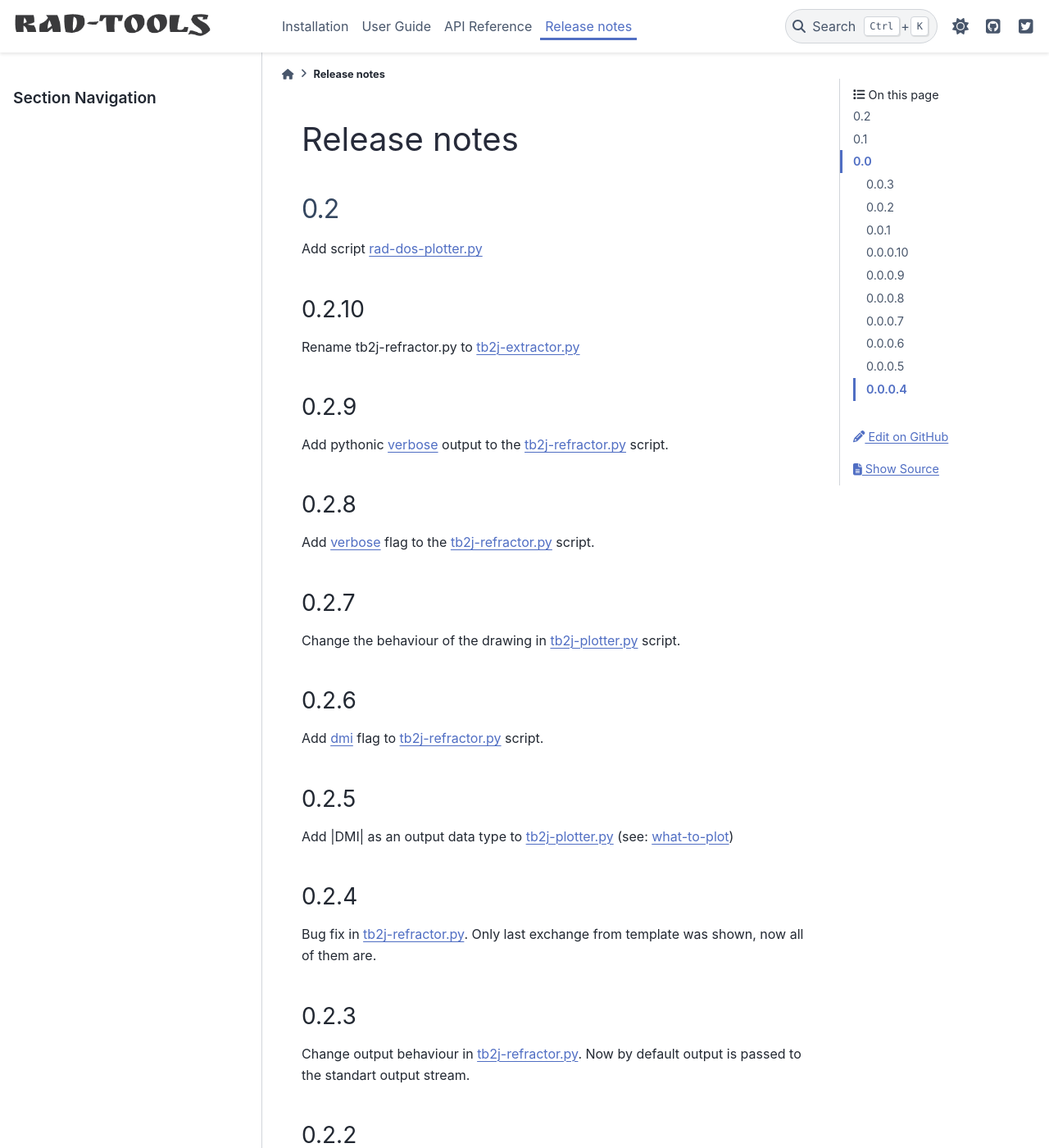
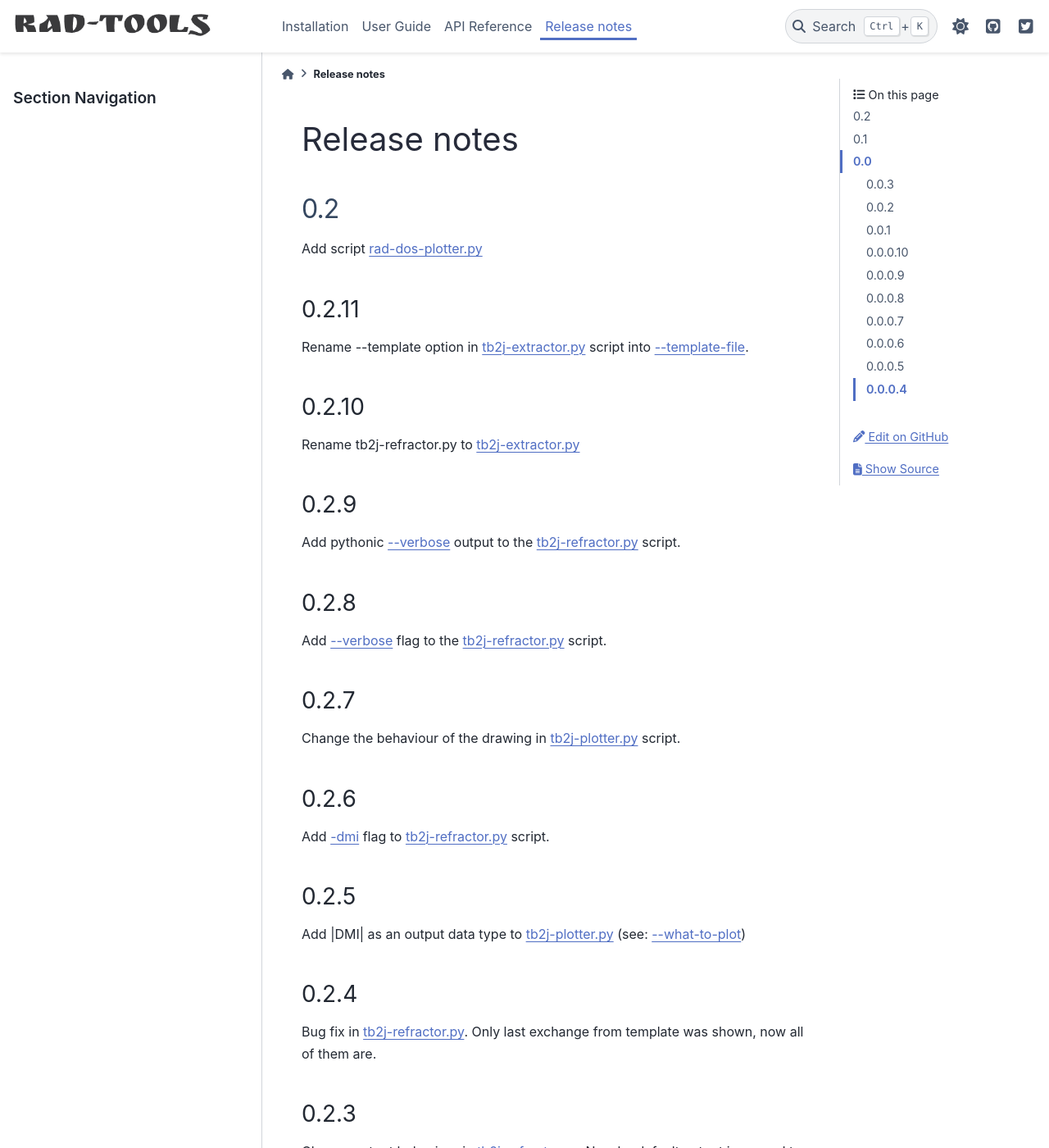
Before and after one commit to adrybakov/rad-tools, a Sphinx documentation site: the page built from docs/source/release-notes.rst, in a window 1280 px wide and 1400 px high. Shown: the whole window at 82% size. Built offline with Sphinx 7.4.7 and the PyData theme 0.15.4, drawn with Linux system fonts in a browser that asks for light colours; some of the changed text lies outside the part shown.

Commit message:
Prepare for the 0.2.11 release

```diff
--- a/docs/source/release-notes.rst
+++ b/docs/source/release-notes.rst
@@ -6,18 +6,24 @@ Release notes
 ===
 Add script :ref:`rad-dos-plotter.py <rad-dos-plotter>`
 
+0.2.11
+------
+Rename --template option in
+:ref:`tb2j-extractor.py <tb2j-extractor>` script into
+:ref:`--template-file <tb2j-extractor_template-file>`.
+
 0.2.10
 ------
 Rename tb2j-refractor.py to :ref:`tb2j-extractor.py <tb2j-extractor>`
 
 0.2.9
 -----
-Add pythonic :ref:`verbose <tb2j-extractor_verbose-ref>` output
+Add pythonic :ref:`--verbose <tb2j-extractor_verbose-ref>` output
 to the :ref:`tb2j-refractor.py <tb2j-extractor>` script.
 
 0.2.8
 -----
-Add :ref:`verbose <tb2j-extractor_verbose>` flag
+Add :ref:`--verbose <tb2j-extractor_verbose>` flag
 to the :ref:`tb2j-refractor.py <tb2j-extractor>` script.
 
 0.2.7
@@ -27,13 +33,13 @@ Change the behaviour of the drawing in
 
 0.2.6
 -----
-Add :ref:`dmi <tb2j-extractor_dmi>` flag
+Add :ref:`-dmi <tb2j-extractor_dmi>` flag
 to :ref:`tb2j-refractor.py <tb2j-extractor>` script.
 
 0.2.5
 -----
 Add \|DMI\| as an output data type to :ref:`tb2j-plotter.py <tb2j-plotter>`
-(see: :ref:`what-to-plot <tb2j-plotter_what-to-plot>`)
+(see: :ref:`--what-to-plot <tb2j-plotter_what-to-plot>`)
 
 0.2.4
 -----
@@ -118,11 +124,11 @@ Better help messages in :ref:`tb2j-plotter.py <tb2j-plotter>` script.
 -------
 Add possibility to plot parameters vs distance from the center of the molecule
 to the center of the bond (see
-:ref:`mode <tb2j-plotter_mode>` and
-:ref:`atoms <tb2j-plotter_atoms>`).
+:ref:`--mode <tb2j-plotter_mode>` and
+:ref:`--atoms <tb2j-plotter_atoms>`).
 
 Add argument to :ref:`tb2j-plotter.py <tb2j-plotter>` for title for the pictures
-(see :ref:`title <tb2j-plotter_title>`).
+(see :ref:`--title <tb2j-plotter_title>`).
 
 0.0.0.7
 -------
@@ -130,8 +136,8 @@ Add the :ref:`phonopy-plotter.py <phonopy-plotter>` script.
 
 0.0.0.6
 -------
-Add arguments :ref:`scale-data <tb2j-plotter_scale-data>` and
-:ref:`scale-atoms <tb2j-plotter_scale-atoms>` to the
+Add arguments :ref:`--scale-data <tb2j-plotter_scale-data>` and
+:ref:`--scale-atoms <tb2j-plotter_scale-atoms>` to the
 :ref:`tb2j-plotter.py <tb2j-plotter>`.
 
 0.0.0.5
--- a/rad_tools/__init__.py
+++ b/rad_tools/__init__.py
@@ -2,4 +2,4 @@
 All tools from the package.
 """
 
-__version__ = "0.2.10"
+__version__ = "0.2.11"
```
